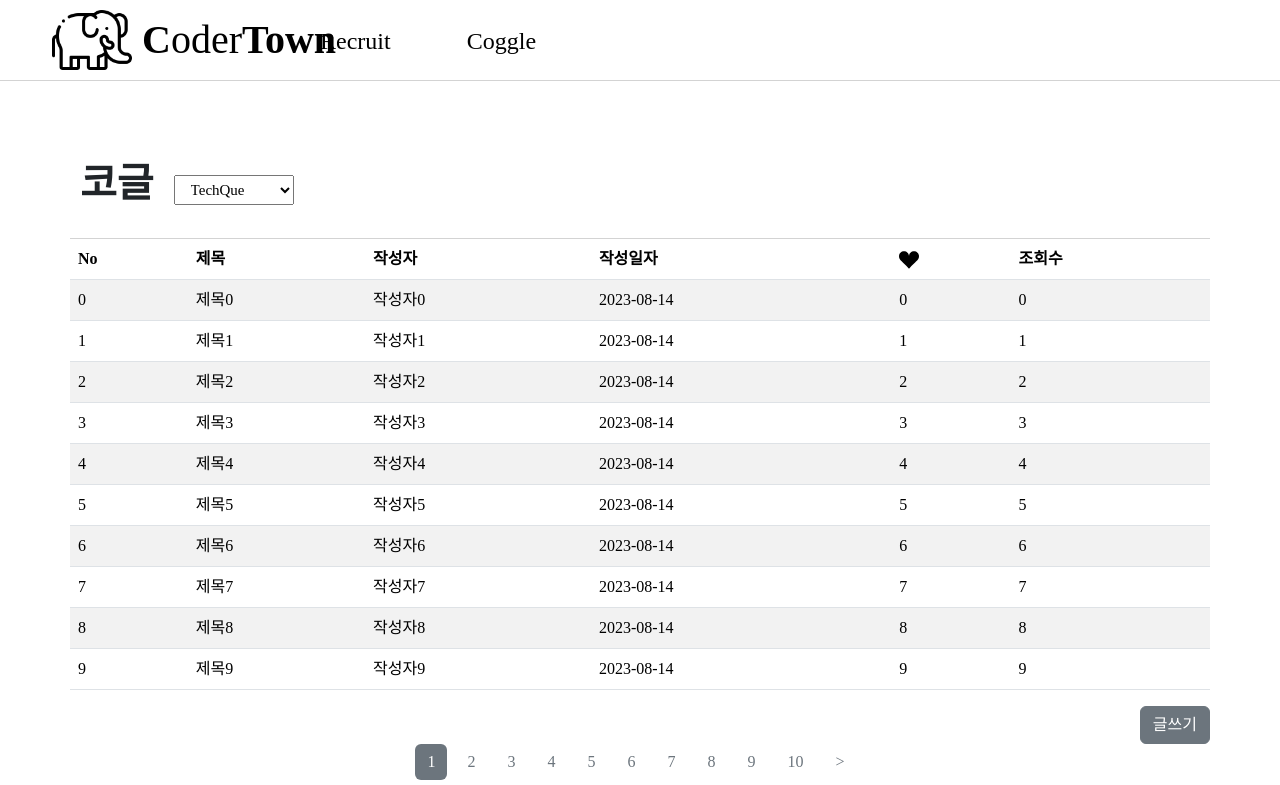
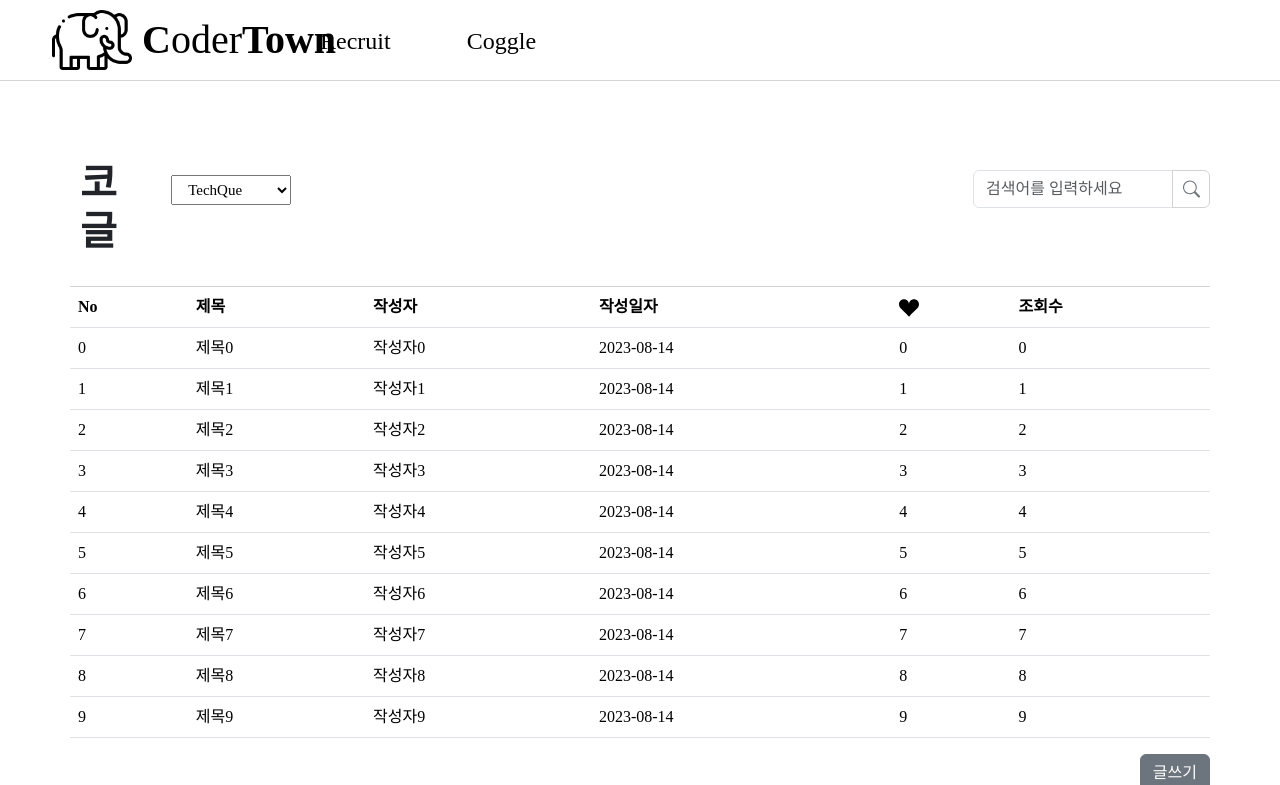
Before and after one commit to YooHyeok/codertown-client, a React (Create React App) app: page /carrier in a window 1280 px wide. Shown: the top 785 px of the page. Built offline with nearby package versions, Linux system fonts and the light colour scheme; a web font is replaced by a local one.

Commit message:
ADD: 코글 TitleHeader영역 검색란 추가

```diff
--- a/src/component/CoggleList.js
+++ b/src/component/CoggleList.js
@@ -1,9 +1,11 @@
 
 // import axios from "axios";
 import { useState, useEffect } from "react";
-import { Table} from 'reactstrap';
-import {BsFillSuitHeartFill} from "react-icons/bs"
-import {Button} from 'reactstrap';
+import { Table } from 'reactstrap';
+import { BsFillSuitHeartFill } from "react-icons/bs"
+import { Button, FormGroup, InputGroup, Input } from 'reactstrap';
+import { Search } from 'react-bootstrap-icons';
+
 export default function CoggleList() {
     const divStyle = {
         width: '1200px' //캘린더 width 조절을 위해 부모태그에 설정한다.
@@ -46,9 +48,19 @@ export default function CoggleList() {
                             <option value={"D"} >DevLife</option>
                         </select>
                     </div>
+                    <div style={{width:"894px"}}>
+                        <FormGroup style={{float:"right", paddingTop: "40px"}}>
+                            <InputGroup size="s">
+                                <Input type="text" onKeyDown={(e)=>{}} onChange={{}} placeholder='검색어를 입력하세요' style={{width:"200px", display: "inline-block"}} />
+                                <Button outline className="d-flex align-items-center" onClick={(e)=>{}} color="secondary" style={{width:"38px", border:"0.1px solid lightgray"}}>
+                                    <Search className="ml-auto" style={{margin: '0 -3px 0 -2px', fontSize: '1.5rem' }}/>
+                                </Button>
+                            </InputGroup>
+                        </FormGroup>
+                    </div>
                 </div>
                 <div style={{borderTop: '0.1px solid lightgray'}}>
-                    <Table striped >
+                    <Table >
                         <thead>
                             <tr>
                                 <th>No</th>
@@ -85,7 +97,9 @@ export default function CoggleList() {
 
                     </Table>
                 </div>
-                        <div style={{float:"right"}} ><Button color='secondary'>글쓰기</Button></div>
+                    <div style={{float:"right"}} >
+                        <Button color='secondary'>글쓰기</Button>
+                    </div>
                     <div style={{ clear:"both", textAlign:"center"}}>
                         {(() => {
                             const array = [];
```
Lines whose indentation alone changed are shown as unchanged.
